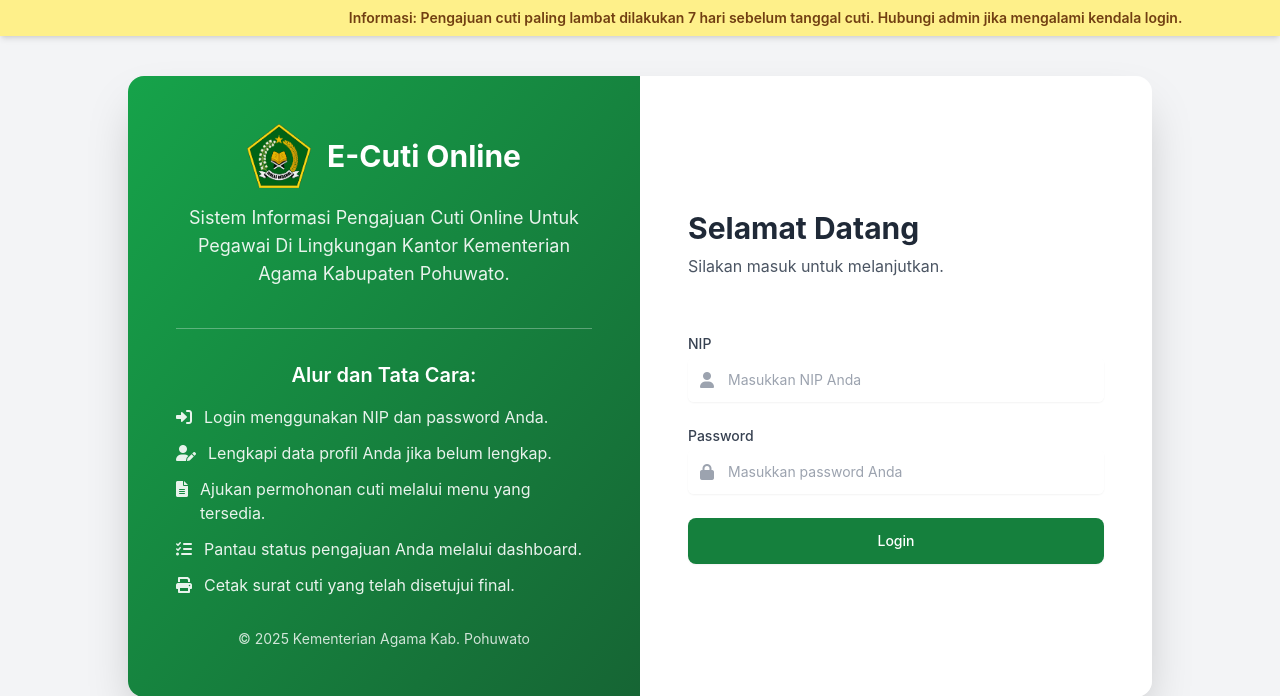
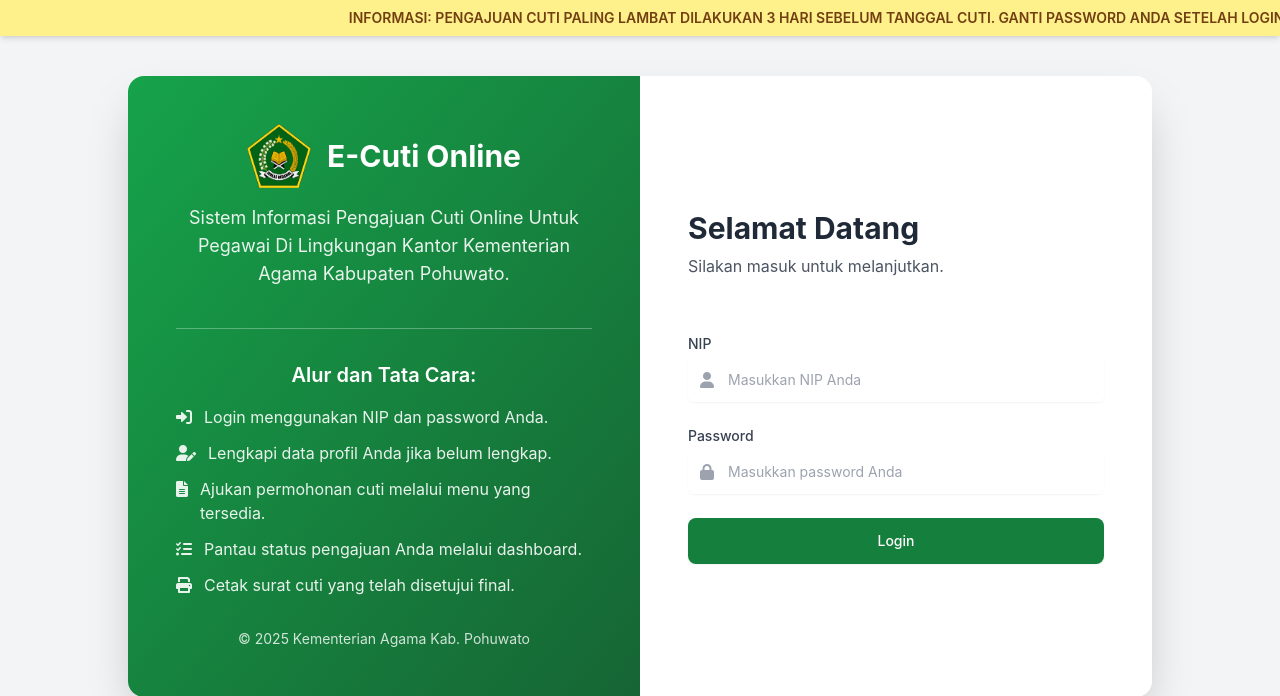
Before and after one commit to sosmed23/cutiku, a Django app: template templates/login.html in a window 1280 px wide. Shown: the top 696 px of the page. Run offline with Django 3.2, Linux system fonts and the light colour scheme; the template is opened without the code that fills it, so the values that code supplies are empty; some libraries are stand-ins or nearby versions.

Commit message:
marquee text

```diff
--- a/templates/login.html
+++ b/templates/login.html
@@ -7,7 +7,7 @@
 <!-- Tulisan Berjalan Atas -->
 <div class="w-full bg-yellow-200 text-yellow-900 py-2 px-4 text-sm font-semibold whitespace-nowrap overflow-hidden relative shadow-md z-50">
     <div class="animate-marquee">
-        Informasi: Pengajuan cuti paling lambat dilakukan 7 hari sebelum tanggal cuti. Hubungi admin jika mengalami kendala login.
+        INFORMASI: PENGAJUAN CUTI PALING LAMBAT DILAKUKAN 3 HARI SEBELUM TANGGAL CUTI. GANTI PASSWORD ANDA SETELAH LOGIN DIBAGIAN PROFILE.
     </div>
 </div>
 
```
